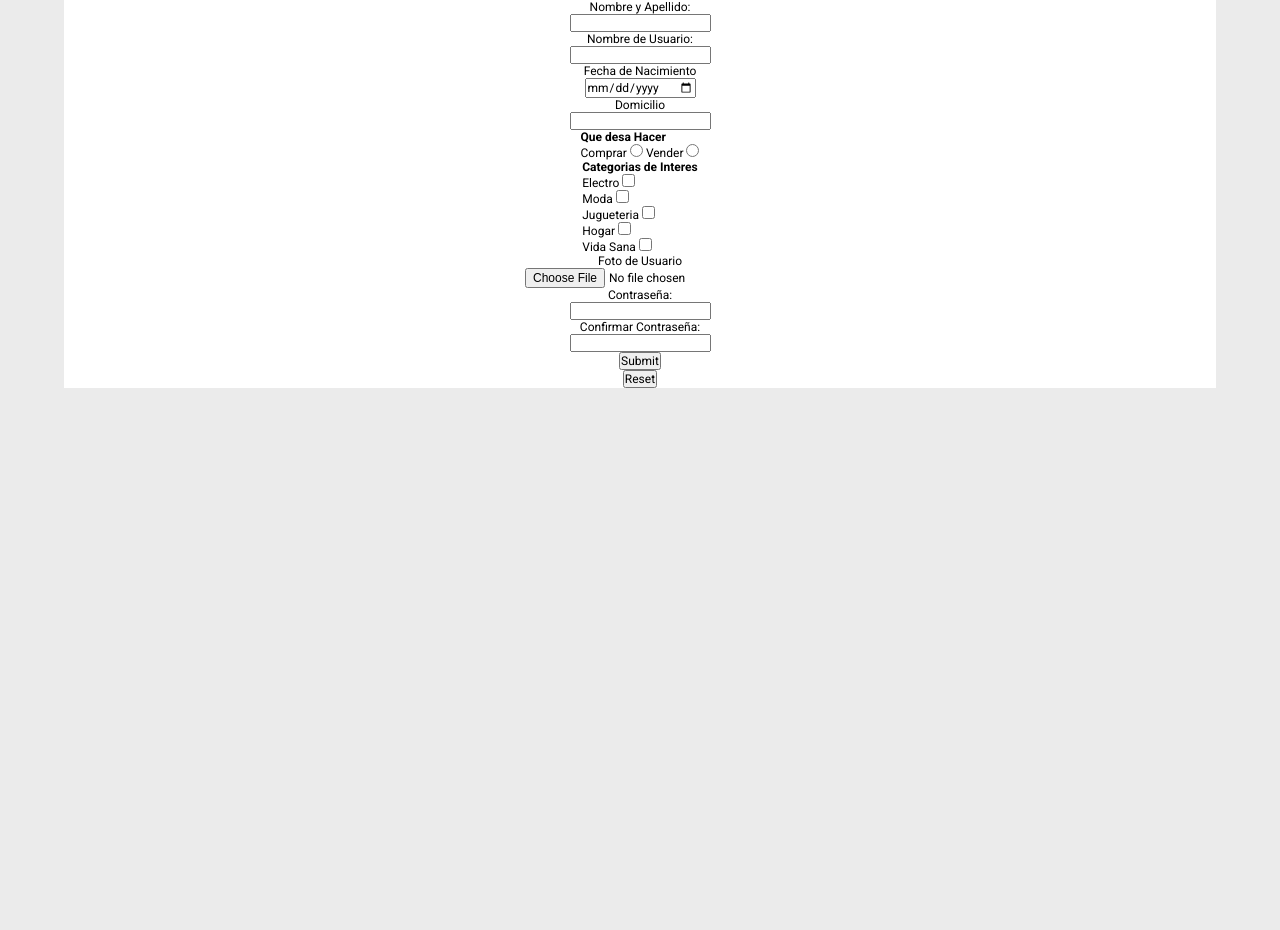
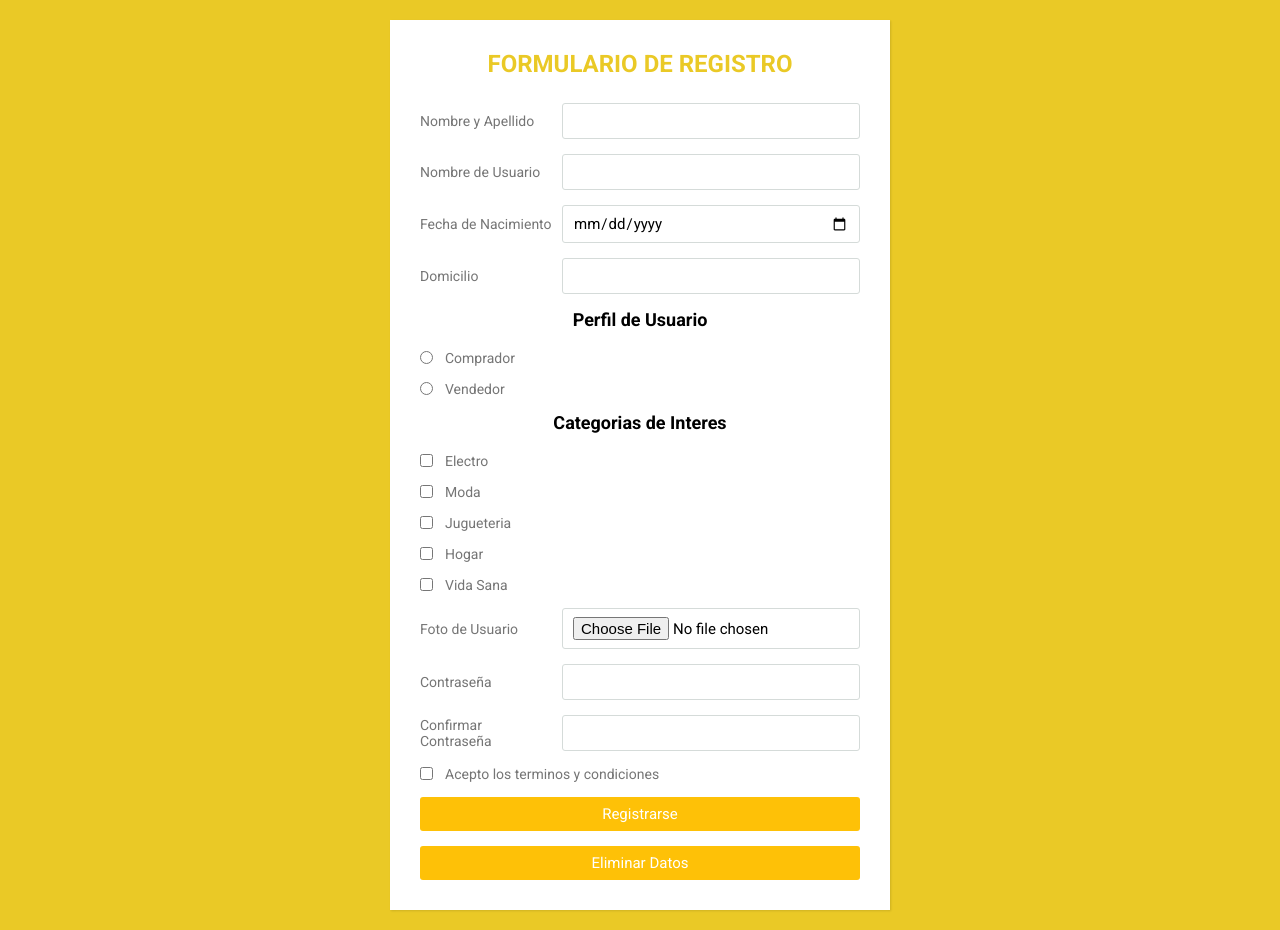
Before and after one commit to NEYENPENA/Proyecto-Mercado-Liebre, a website: page views/register.html in a window 1280 px wide. Before the commit the page ends 800 px from the top, so only its background shows below. Drawn offline with Linux system fonts and the light colour scheme.

Commit message:
Agrega estilos a login y register

```diff
--- a/public/css/home.css
+++ b/public/css/home.css
@@ -98,8 +98,6 @@ main section article img{
 @media(min-width: 769px){
     main section article{
         width: 22.5%;
-
-
     }
 
 }
--- a/public/css/login.css
+++ b/public/css/login.css
@@ -1,3 +1,76 @@
-.login {
+.login{
+    background: var(--color-Amarillo);
+    padding: 0 10px;
+
+  }
+.wrapperlog {
+    max-width: 500px;
+    width: 100%;
+    background: #fff;
+    margin: 20px auto;
+    box-shadow: 1px 1px 2px rgba(0,0,0,0.125);
+    padding: 30px;
+  }
+  .titulolog {
+    font-size: 24px;
+    font-weight: 700;
+    margin-bottom: 25px;
+    color: #eac926;
+    text-transform: uppercase;
+    text-align: center;
+  }
+  .wrapperlog .form{
+    width: 100%;
+  }
+
+  .wrapperlog .form .inputfield {
+    margin-bottom: 15px;
     display: flex;
-}
+    align-items: center;
+  }
+  .wrapperlog .form .inputfield label{
+    width: 200px;
+    color: #757575;
+    margin-right: 10px;
+   font-size: 14px;
+ }
+ .wrapperlog .form .inputfield .input {
+    width: 100%;
+    outline: none;
+    border: 1px solid #d5dbd9;
+    font-size: 15px;
+    padding: 8px 10px;
+    border-radius: 3px;
+    transition: all 0.5s ease;
+  }
+.wrapperlog .form .inputfield .input:focus {
+    border: 1px solid #fec107;
+  }
+  .wrapperlog .form .inputfield .btn{
+    width: 100%;
+     padding: 8px 10px;
+    font-size: 15px;
+    border: 0px;
+    background:  #fec107;
+    color: #fff;
+    cursor: pointer;
+    border-radius: 3px;
+  }
+
+  .wrapperlog .form .inputfield .btn:hover{
+    background: #ffd658;
+  }
+
+  .wrapperlog .form .inputfield:last-child{
+    margin-bottom: 0;
+  }
+
+  @media (max-width:361px) {
+    .wrapperlog .form .inputfield{
+      flex-direction: column;
+      align-items: flex-start;
+    }
+    .wrapperlog .form .inputfield label{
+      margin-bottom: 5px;
+    }
+  }
--- a/public/css/register.css
+++ b/public/css/register.css
@@ -1,31 +1,103 @@
-.register {
-    background-color: #ebebeb;
-}
-.register section {
+.register{
+    background: var(--color-Amarillo);
+    padding: 0 10px;
+  }
+  /* clase del formulario => wrapper (envoltorio)*/
+  .wrapper{
+    max-width: 500px;
+    width: 100%;
+    background: #fff;
+    margin: 20px auto;
+    box-shadow: 1px 1px 2px rgba(0,0,0,0.125);
+    padding: 30px;
+  }
+
+  .wrapper .titulo{
+    font-size: 24px;
+    font-weight: 700;
+    margin-bottom: 25px;
+    color: #eac926;
+    text-transform: uppercase;
+    text-align: center;
+  }
+  .wrapper .subtitulo{
+    font-size: 18px;
+    font-weight: 700;
+    margin-bottom: 20px;
+    text-align: center;
+  }
+
+  .wrapper .form{
+    width: 100%;
+  }
+
+  .wrapper .form .inputfield{
+    margin-bottom: 15px;
     display: flex;
-    flex-wrap: wrap;
-    justify-content: center;
-}
-.register section form{
-    display: flex;
-    flex-wrap: wrap;
-    flex-direction: column;
     align-items: center;
-    background-color: white;
-    width: 90%;
+  }
 
-}
-.register section form article{
-    display: flex;
-    flex-wrap: wrap;
-    flex-direction: column;
-    align-items: center;
-}
-.register section form .categorias{
+  .wrapper .form .inputfield label{
+     width: 200px;
+     color: #757575;
+     margin-right: 10px;
+    font-size: 14px;
+  }
+
+  .wrapper .form .inputfield .input {
+    width: 100%;
+    outline: none;
+    border: 1px solid #d5dbd9;
+    font-size: 15px;
+    padding: 8px 10px;
+    border-radius: 3px;
+    transition: all 0.5s ease;
+  }
+
+  .wrapper .form .inputfield .input:focus {
+    border: 1px solid #fec107;
+  }
+
+  .wrapper .form .inputfield p{
+     font-size: 14px;
+     color: #757575;
+  }
+  .wrapper .form .inputfield .check{
+    width: 15px;
+    height: 15px;
+    position: relative;
     display: block;
+    cursor: pointer;
+  }
 
-}
-.register section form .negocio{
-    display: block;
+  .wrapper .form .inputfield .btn{
+    width: 100%;
+     padding: 8px 10px;
+    font-size: 15px;
+    border: 0px;
+    background:  #fec107;
+    color: #fff;
+    cursor: pointer;
+    border-radius: 3px;
+  }
 
-}
+  .wrapper .form .inputfield .btn:hover{
+    background: #ffd658;
+  }
+
+  .wrapper .form .inputfield:last-child{
+    margin-bottom: 0;
+  }
+
+  @media (max-width: 361px) {
+    .wrapper .form .inputfield{
+      flex-direction: column;
+      align-items: flex-start;
+    }
+    .wrapper .form .inputfield label{
+      margin-bottom: 5px;
+    }
+    .wrapper .form .inputfield.otros{
+      flex-direction: row;
+    }
+  }
--- a/views/register.html
+++ b/views/register.html
@@ -8,70 +8,112 @@
     <title>Register</title>
 </head>
 <body class="register">
+    <form action="/" class="wrapper">
+        <h1 class="titulo">
+          Formulario de Registro
+        </h1>
+        <div class="form">
+           <div class="inputfield">
+              <label for="nombre">Nombre y Apellido</label>
+              <input type="text" class="input" name="name" id="nombre">
+           </div>
+            <div class="inputfield">
+                <label for="user">Nombre de Usuario</label>
+              <input type="username" class="input" name="username" id="user">
+           </div>
+           <div class="inputfield">
+                <label for="date">Fecha de Nacimiento</label>
+                <input type="date" class="input" name="fecha" id="date">
+           </div>
+            <div class="inputfield">
+                <label for="domicilio">Domicilio</label>
+                <input type="text" class="input" id="domicilio" name="domicilio">
+            </div>
+            <h3 class="subtitulo">
+                Perfil de Usuario
+              </h3>
+                <div class="inputfield otros">
+                    <label for="perfil" class="check">
+                      <input name="perfil"  type="radio">
+                    </label>
+                    <p>Comprador</p>
+                 </div>
 
-    <section>
-        <form action="/" method="POST">
-            <article class="usuario">
-                <label for="nombre">Nombre y Apellido:</label>
-                <input type="name" name="name" id="nombre" required="">
+            <div class="inputfield otros">
+                <label for="perfil" class="check">
+                  <input type="radio" name="perfil">
+                </label>
+                <p>Vendedor</p>
+             </div>
 
-                <label for="user">Nombre de Usuario:</label>
-                <input type="username" name="username" id="user">
+            <h3 class="subtitulo">
+                Categorias de Interes
+              </h3>
+                <!-- cambiar clases -->
+                <div class="inputfield otros">
+                    <label for="electro" class="check">
+                      <input name="categorias"  type="checkbox" value="Electro" id="electro">
+                    </label>
+                    <p>Electro</p>
+                 </div>
 
-                <label for="date">Fecha de Nacimiento</label>
-                <input type="date" name="fecha" id="date">
+                 <div class="inputfield otros">
+                    <label for="moda" class="check">
+                      <input name="categorias" type="checkbox" value="Moda" id="moda">
+                    </label>
+                    <p>Moda</p>
+                 </div>
 
-                <label for="domicilio">Domicilio</label>
-                <input type="text" id="domicilio" name="domicilio">
-            </article>
-            <article class="negocio">
+                 <div class="inputfield otros">
+                    <label for="juguetes" class="check">
+                      <input name="categorias" type="checkbox" value="Jugueteria" id="juguetes">
+                    </label>
+                    <p>Jugueteria</p>
+                 </div>
 
-                      <h3>Que desa Hacer</h3>
-                      <label for="perfil">Comprar</label>
-                      <input type="radio" name="perfil" value="Comprar">
-                      <label for="perfil">Vender</label>
-                      <input type="radio" name="perfil" value="Vender">
+                 <div class="inputfield otros">
+                    <label for="Hogar" class="check">
+                      <input name="categorias" type="checkbox" value="Hogar" id="Hogar">
+                    </label>
+                    <p>Hogar</p>
+                 </div>
 
-            </article>
-
-                <article class="categorias">
-                    <h3>Categorias de Interes</h3>
-                    <label for="electro">Electro</label>
-                    <input type="checkbox" name="categorias" value="Electro" id="electro">
-
-                    <br><label for="moda">Moda</label>
-                    <input type="checkbox" name="categorias" value="Moda" id="moda">
-
-                    <br><label for="juguetes">Jugueteria</label>
-                    <input type="checkbox" name="categorias" value="Jugueteria" id="jugetes">
-
-                    <br><label for="Hogar">Hogar</label>
-                    <input type="checkbox" name="categorias" value="Hogar" id="Hogar">
-
-                    <br><label for="vida">Vida Sana</label>
-                    <input type="checkbox" name="categorias" value="Vida Sana" id="vida">
-                </article>
+                 <div class="inputfield otros">
+                    <label for="vida" class="check">
+                      <input name="categorias" type="checkbox" value="Vida Sana" id="vida">
+                    </label>
+                    <p>Vida Sana</p>
+                 </div>
 
 
-               <article>
-                    <label for="photo">Foto de Usuario</label>
-                    <input type="file" name="Avatar" id="photo" accept=".jpg,.png">
+                 <div class="inputfield">
+                    <label >Foto de Usuario</label>
+                    <input type="file" name="Avatar" accept=".jpg,.png" class="input">
+                </div>
 
-                    <label for="contraseña">Contraseña:</label>
-                    <input type="password" name="password" id="contraseña" required="">
+           <div class="inputfield">
+              <label for="contraseña">Contraseña</label>
+              <input type="password" class="input" id="contraseña">
+           </div>
+          <div class="inputfield">
+              <label for="confirm">Confirmar Contraseña</label>
+              <input type="password" class="input" name="confirmpassword" id="confirm">
+           </div>
+           <div class="inputfield otros">
+            <label class="check">
+              <input type="checkbox" required="">
+              <span class="checkmark"></span>
+            </label>
+            <p>Acepto los terminos y condiciones</p>
+         </div>
+           <div class="inputfield">
+            <input type="submit" value="Registrarse" class="btn">
+          </div>
+          <div class="inputfield">
+            <input type="reset" value="Eliminar Datos" class="btn">
+          </div>
+        </div>
 
-                    <label for="confirm">Confirmar Contraseña:</label>
-                    <input type="password" name="confirmpassword" id="confirm" required="">
-               </article>
-
-                <article>
-                    <input type="submit">
-
-                    <input type="reset">
-                </article>
-
-
-          </form>
-        </section>
+    </form>
 </body>
 </html>
```
Also changed, not shown: views/login.html (+17 -8 lines).
